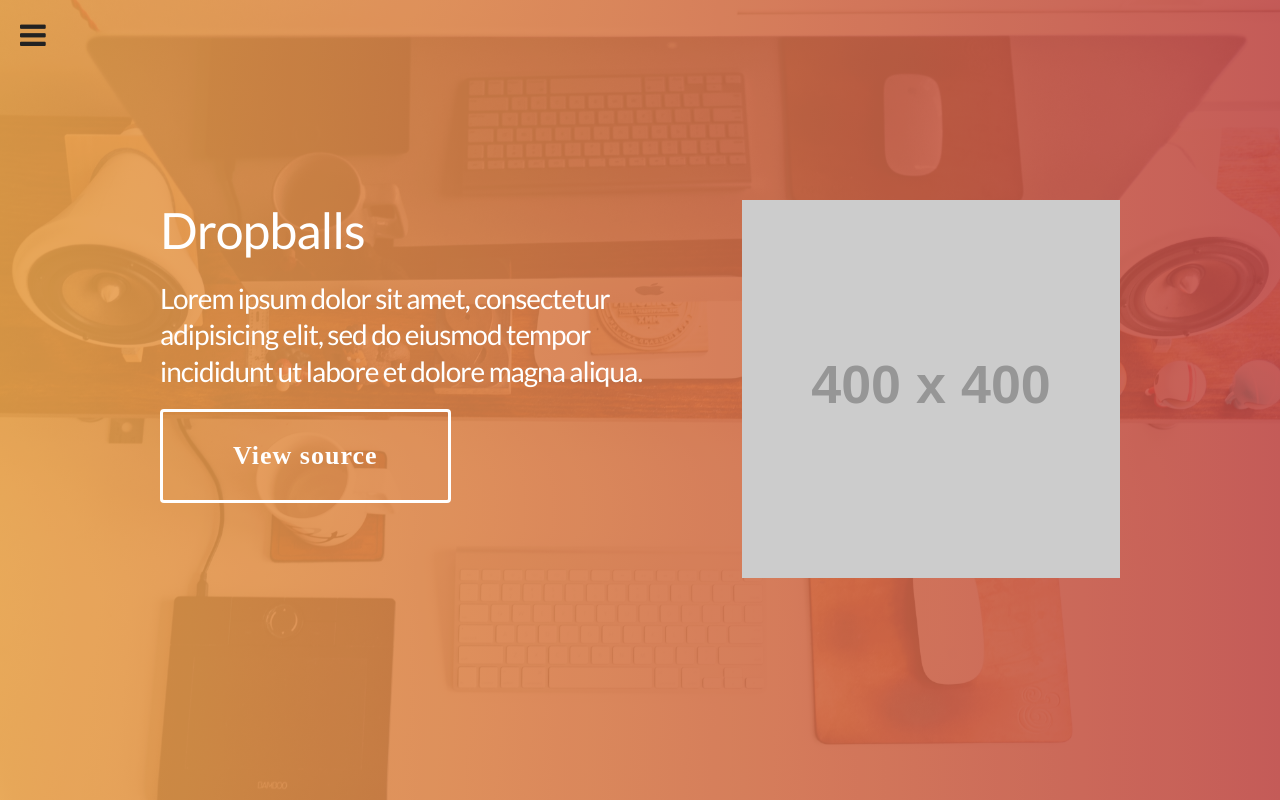
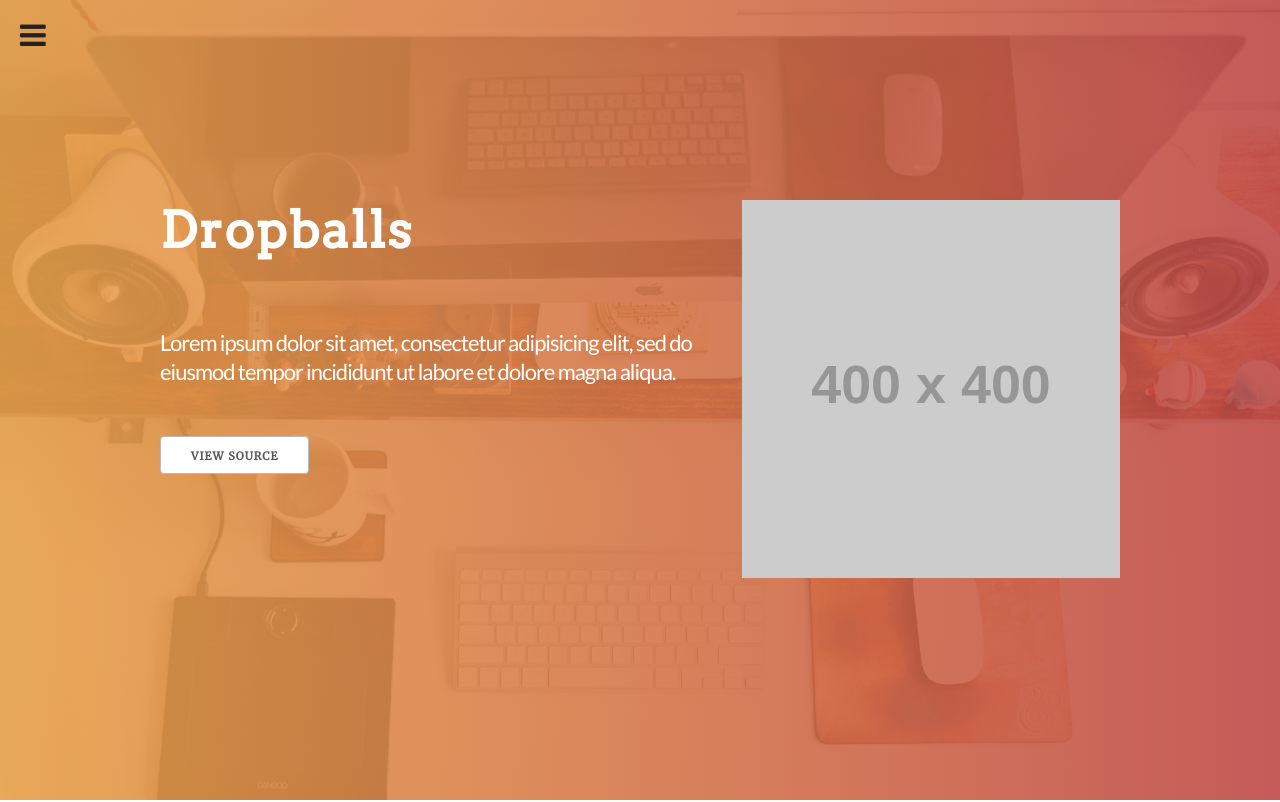
Before and after one commit to Pekmen/dropballs-site, a plain HTML site: page index.html in a window 1280 px wide. Shown: the top 802 px of the page. Drawn offline with Linux system fonts and the light colour scheme; placeholder pictures from the web are drawn by us.

Commit message:
hero styled a bit

```diff
--- a/css/styles.css
+++ b/css/styles.css
@@ -92,6 +92,12 @@ h3 {
   background: white;
   color: #222;
 }
+
+.button.source {
+  background: white;
+  margin-top: 30px;
+}
+
 
 
 /* =Section general styling
@@ -256,4 +262,21 @@ section {
 
 .banner-txt {
   text-align: left;
+  height: 100%;
+  display: inline-block;
 }
+
+.banner-txt h1 {
+  font-family: "Arvo";
+  font-weight: bold;
+  letter-spacing: 2px;
+  margin-bottom: 69px;
+}
+
+.banner-txt h3 {
+  font-size: 22px;
+}
+
+.banner-txt button {
+
+}
--- a/index.html
+++ b/index.html
@@ -64,7 +64,7 @@
             <h3>
               Lorem ipsum dolor sit amet, consectetur adipisicing elit, sed do eiusmod tempor incididunt ut labore et dolore magna aliqua.
             </h3>
-            <button class="button inverted">View source</button>
+            <button class="button source">View source</button>
           </div>
           <div class="banner-sideimg five columns">
             <img class="u-full-width" src="http://placehold.it/400x400" alt="Dropbox on laptop">
```
